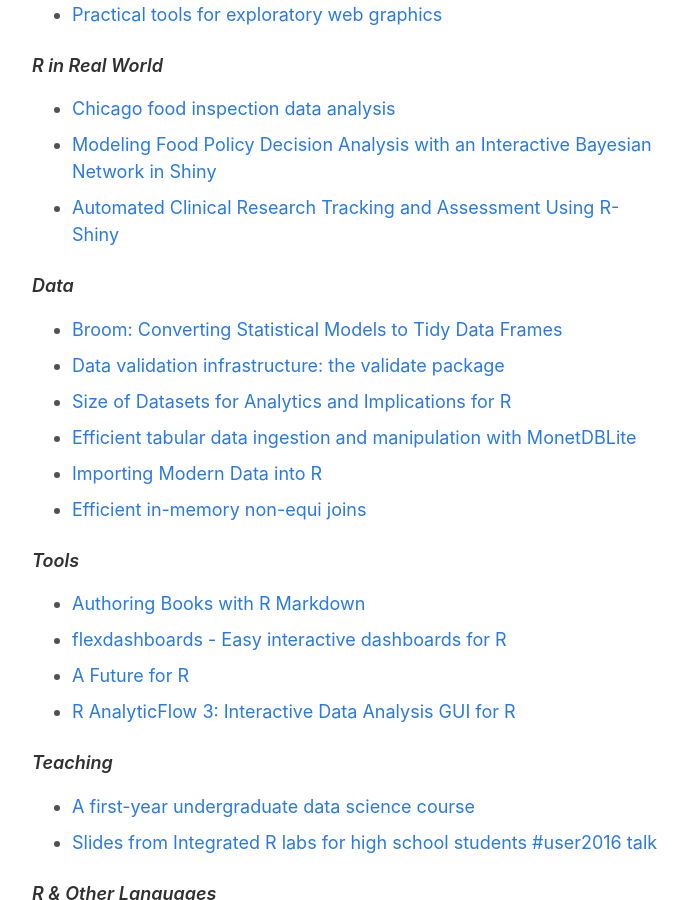
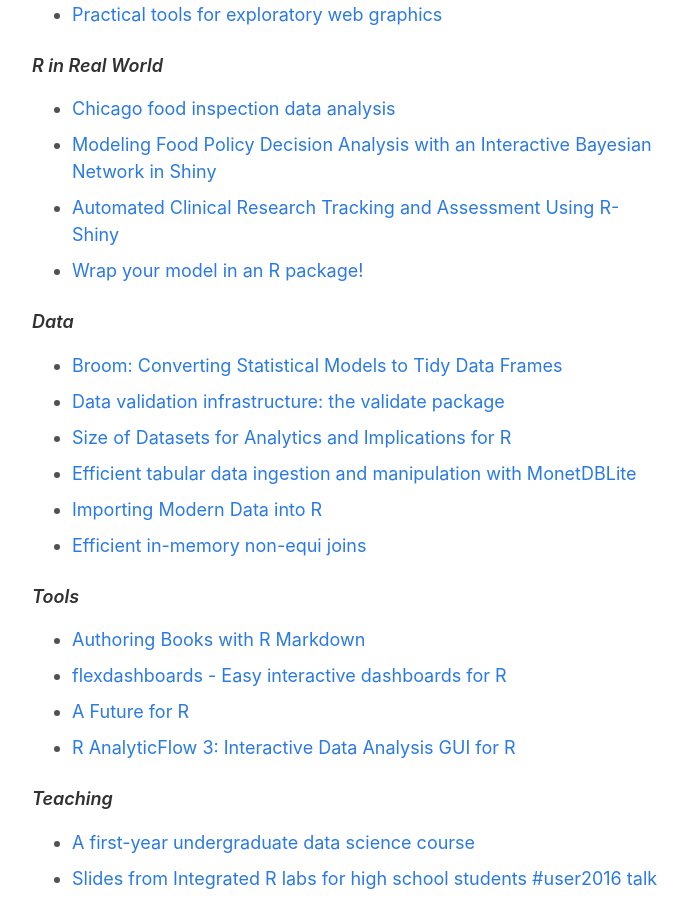
Before and after one commit to rweekly/rweekly.org, a Jekyll site: the page built from _posts/2016-7-3-user2016.md, in a window 1280 px wide and 900 px high, scrolled down 1625 px. Shown: the whole window, without its empty margins (293-980 px from the left). Built offline with Jekyll 4.4.1, drawn with Linux system fonts in a browser that asks for light colours; comment, search, counter and statistics services are not loaded.

Commit message:
Add talk "Wrap your model in an R package"

```diff
--- a/_posts/2016-7-3-user2016.md
+++ b/_posts/2016-7-3-user2016.md
@@ -80,6 +80,9 @@
 
 + [Automated Clinical Research Tracking and Assessment Using R-Shiny](https://github.com/haozhu233/presentations/blob/master/useR2016_shiny.pdf)
 
+
++ [Wrap your model in an R package!](https://speakerdeck.com/mrustl/wrap-your-model-in-an-r-package)
+
 #### Data
 
 + [Broom: Converting Statistical Models to Tidy Data Frames](http://varianceexplained.org/files/DavidRobinsonBroomUseR2016.pdf)
```
